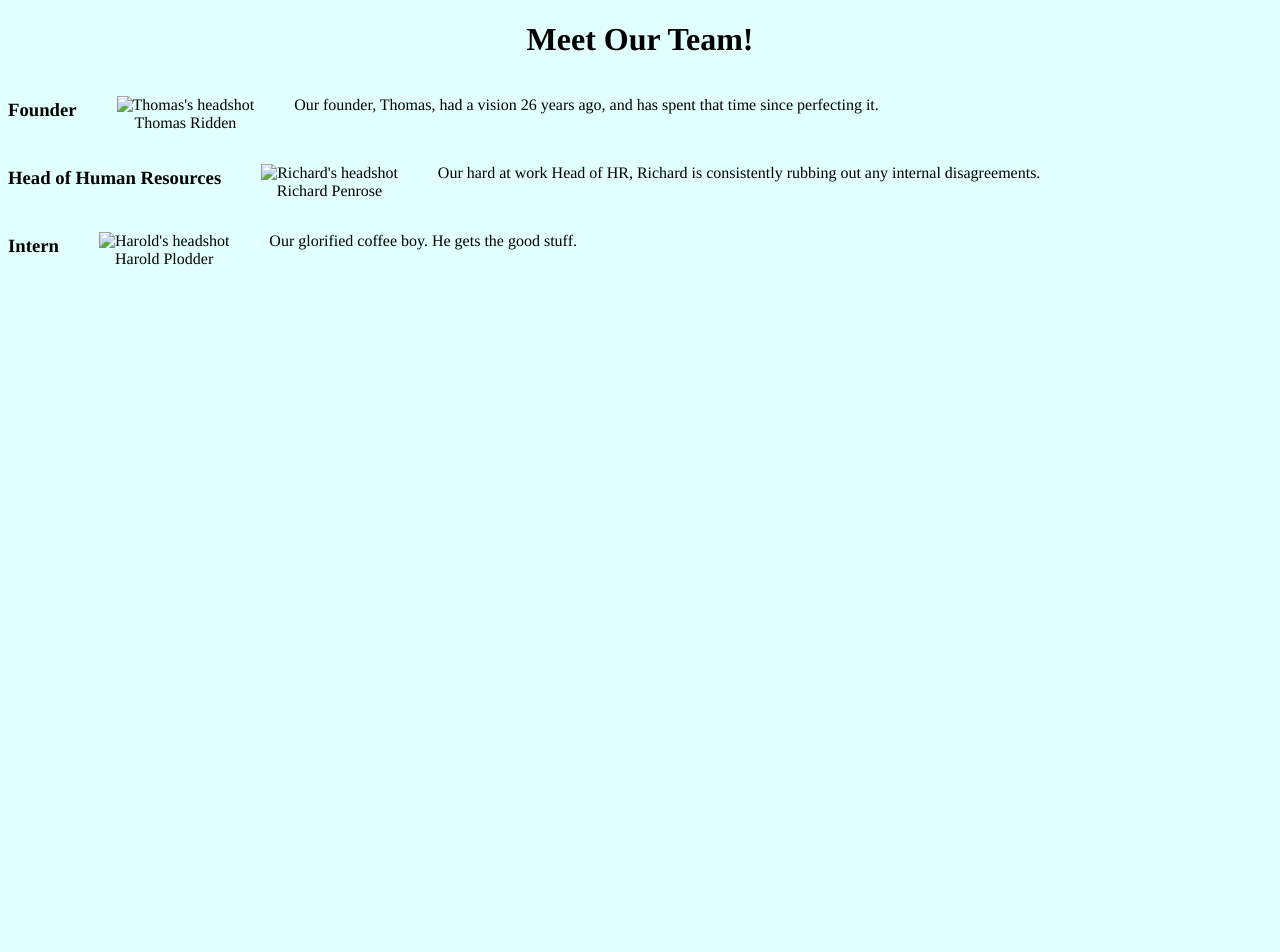
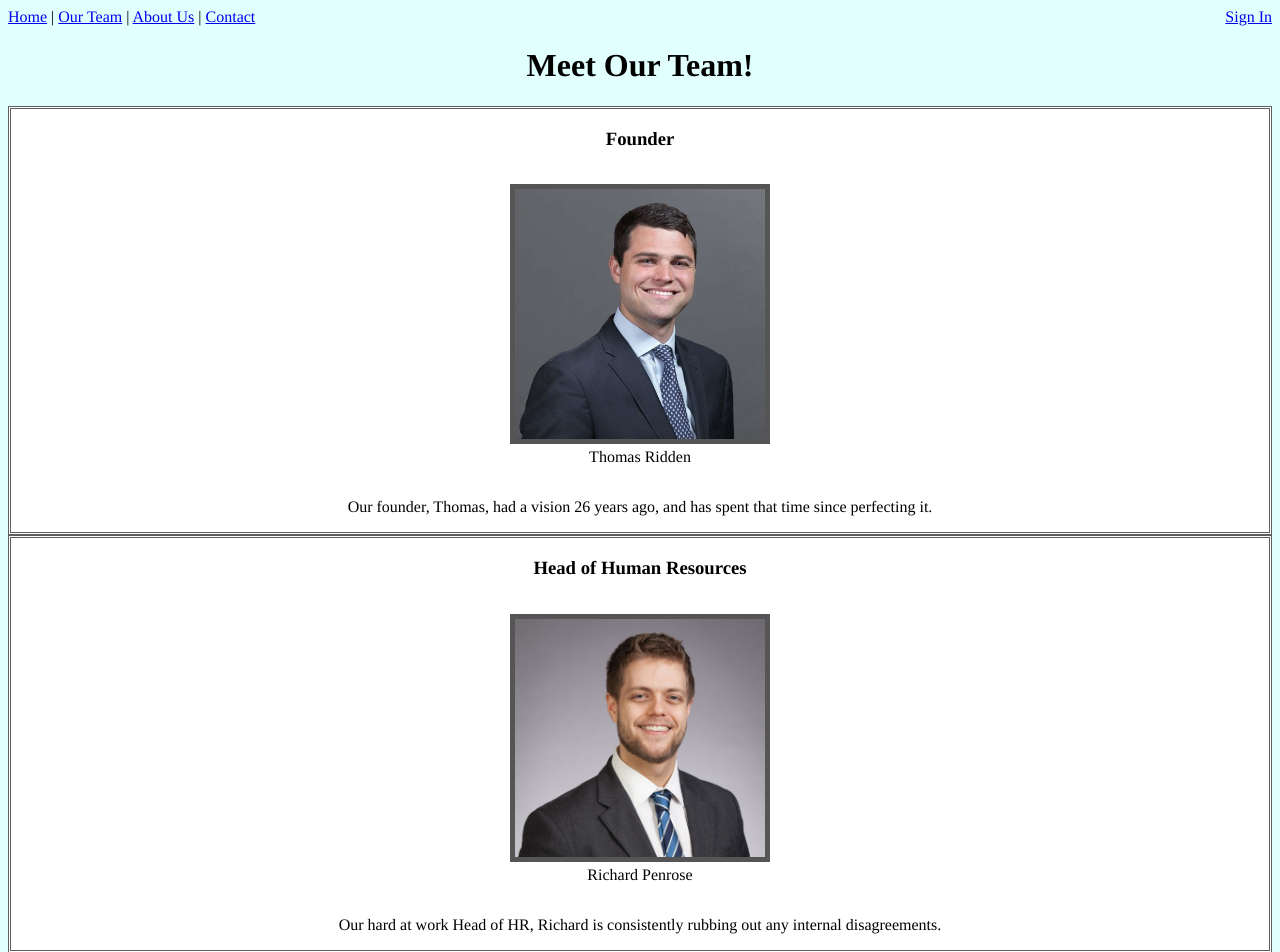
Before and after one commit to CaptainEldeezee/webtools, a plain HTML site: page team.html in a window 1280 px wide. Shown: the top 952 px of the page. Before the commit the page ends 800 px from the top, so only its background shows below. Drawn offline with Linux system fonts and the light colour scheme.

Commit message:
More formatting fixes.

```diff
--- a/css/main.css
+++ b/css/main.css
@@ -6,15 +6,27 @@ body {
 }
 
 ul {
- list-style: none;
- list-style-type:none;
+  list-style: none;
+  list-style-type: none;
 }
 
 img {
-  float: right;
+  border: 5px solid #555;
 }
 
 .team-mem {
   display: flex;
+  flex-direction: column;
+  flex: auto;
+  justify-content: center;
+  min-width: 200px;
+  background-color: #ffffff;
+  border: 3px double #5e5e5e;
+}
+
+.nav-menu {
+  display: flex;
   flex-direction: row;
+  text-align: left;
+  justify-content: space-between;
 }
--- a/team.html
+++ b/team.html
@@ -10,12 +10,23 @@
 </head>
 
 <body>
+    <nav>
+        <div class="nav-menu">
+            <div class="item"><a href="index.html">Home</a> |
+                <a href="team.html">Our Team</a> |
+                <a href="about-us.html">About Us</a> |
+                <a href="contact-us.html">Contact</a>
+            </div>
+            <div class="item"><a href="placeholder">Sign In</a>
+            </div>
+        </div>
+    </nav>
     <h1>Meet Our Team!</h1>
     <section class="team">
         <div class="team-mem">
             <h3>Founder</h3>
             <figure>
-                        <img src="images/tom.png" alt="Thomas's headshot">
+                <img src="images/tom.jpg" alt="Thomas's headshot" width="250">
                 <figcaption>Thomas Ridden</figcaption>
             </figure>
             <p>Our founder, Thomas, had a vision 26 years ago, and has spent that time since perfecting it.</p>
@@ -25,7 +36,7 @@
         <div class="team-mem">
             <h3>Head of Human Resources</h3>
             <figure>
-                        <img src="images/dick.png" alt="Richard's headshot">
+                <img src="images/dick.jpg" alt="Richard's headshot" width="250">
                 <figcaption>Richard Penrose</figcaption>
             </figure>
             <p>Our hard at work Head of HR, Richard is consistently rubbing out any internal disagreements.</p>
@@ -35,12 +46,18 @@
         <div class="team-mem">
             <h3>Intern</h3>
             <figure>
-                        <img src="images/harry.png" alt="Harold's headshot">
+                <img src="images/harry.jpg" alt="Harold's headshot" width="250">
                 <figcaption>Harold Plodder</figcaption>
             </figure>
             <p>Our glorified coffee boy. He gets the good stuff.</p>
         </div>
     </section>
+
+    <footer>
+        <a href="https://www.dallascollege.edu/pages/default.aspx">Dallas College</a> |
+        <a href="mailto:e3698564@student.dcccd.edu">Webmaster</a> |
+        <a href="https://www.simpsonsarchive.com/">Origin of Avatar</a>
+    </footer>
 </body>
 
 </html>
```
Also changed, not shown: images/dick.jpg (added), images/harry.jpg (added), images/tom.jpg (added). Lines whose indentation alone changed are shown as unchanged.
